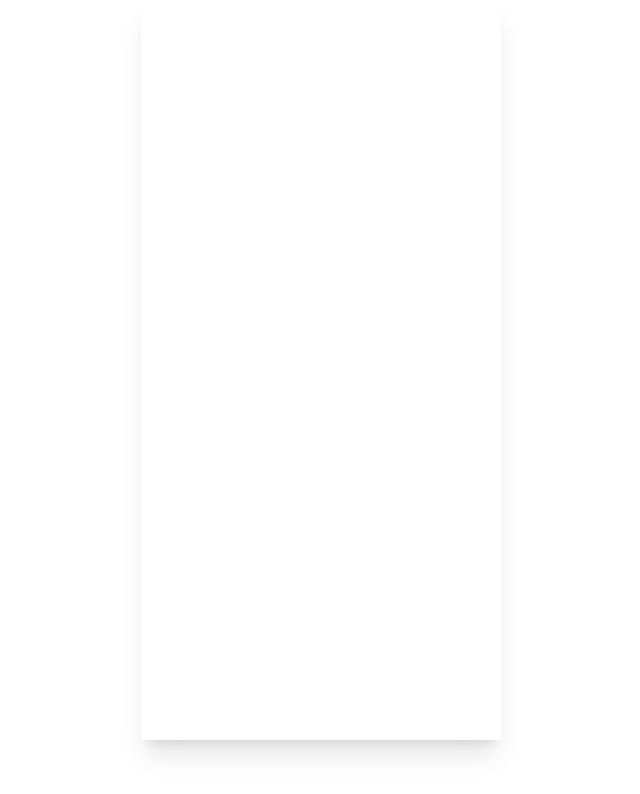
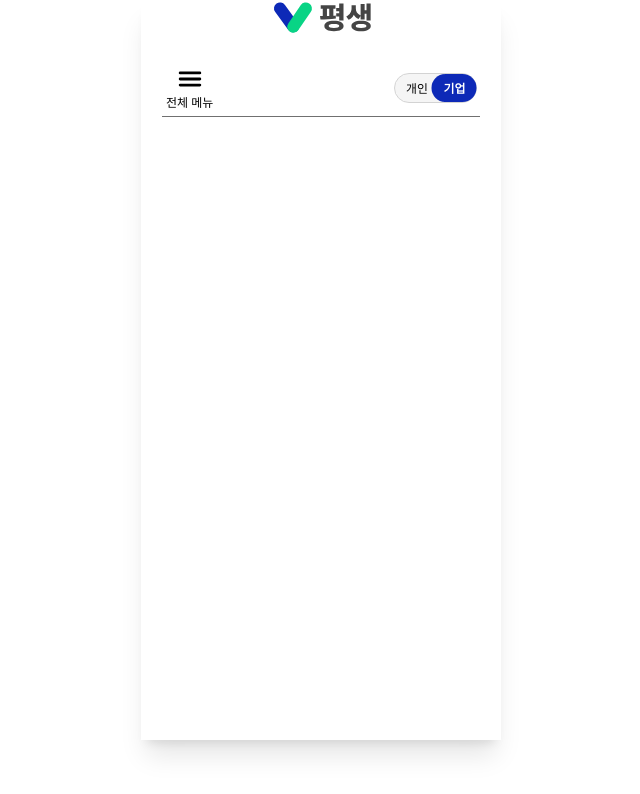
Before and after one commit to PyeongSaeng/PyeongSaeng-FE, a React (Vite) app: page /company/jobs/create-form in a window 1280 px wide. Shown: the top 794 px of the page, without its empty margins (319-959 px from the left). Built offline with nearby package versions, Linux system fonts and the light colour scheme; a web font is replaced by a local one.

Commit message:
feat: 신청서 입력 페이지 라우팅 연결

```diff
--- /dev/null
+++ b/src/pages/Company/CompanyCreateFormPage.tsx
@@ -0,0 +1,11 @@
+import Topbar from "../../shared/components/topbar/Topbar"
+
+const CompanyCreateFormPage = () => {
+  return (
+    <div>
+        <Topbar></Topbar>
+    </div>
+  )
+}
+
+export default CompanyCreateFormPage
--- a/src/routes/index.tsx
+++ b/src/routes/index.tsx
@@ -11,6 +11,7 @@ import QuestionDetail from '../pages/Personal/QuestionDetailPage';
 import CompanyHomePage from '../pages/Company/CompanyHomePage';
 import JobSavedPage from '../pages/Personal/JobSavedPage';
 import JobDraftsPage from '../pages/Personal/JobDraftsPage';
+import CompanyCreateFormPage from '../pages/Company/CompanyCreateFormPage';
 // import ExtraQuestionsPage from '../pages/Personal/ExtraQuestionsPage';
 
 
@@ -56,7 +57,7 @@ const AppRoutes = () => {
       <Route path="/company" element={<CompanyHomePage />}></Route>
       <Route path="/company/join" element={<></>}></Route>
       <Route path="/company/login" element={<></>}></Route>
-      <Route path="/company/jobs/create-form" element={<></>}></Route>
+      <Route path="/company/jobs/create-form" element={< CompanyCreateFormPage/>}></Route>
       <Route path="/company/jobs/applications" element={<></>}></Route>
       <Route
         path="/company/jobs/applications/:applicationId"
```
